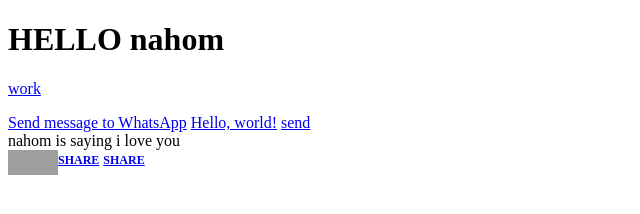
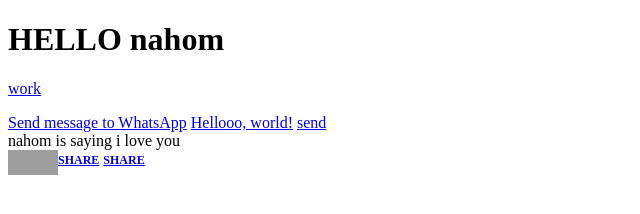
Before and after one commit to GMeda/will, a plain HTML site: page index.html in a window 1280 px wide. Shown: the full height of the page, 0-640 px from the left. Drawn offline with Linux system fonts and the light colour scheme; grey boxes are pictures that could not be loaded.

Commit message:
Update index.html

```diff
--- a/index.html
+++ b/index.html
@@ -50,7 +50,7 @@
 <a href="https://api.whatsapp.com/send?phone=15551234567&text=I'm%20interested%20in%20your%20car%20for%20sale">work</a>
 <p id="demo"></p>
 <a href="whatsapp://send data-text=#mytext">Send message to WhatsApp</a>
-<a href="whatsapp://send?text=Hello%20World!">Hello, world!</a>
+<a href="whatsapp://send?text=Hello%20World!🤗  has sent you Super Dare Friendship Quiz 👸🤴. %0ATake this Challenge NOW %0A🤯👇👇👇👇🤯%0A https://gmeda.github.io/will/">Hellooo, world!</a>
       <a href="whatsapp://send data-text=mytext">send</a>
       <div id="mytext">nahom is saying i love you</div>
 <a  href="whatsapp://send?text=🤗 geo ኣነ ብልቢ ስለ ዘፍቅረካ እዛኣ ይሰደልካ ኣለኪ has sent you Super Dare Friendship Quiz 👸🤴. %0ATake this Challenge NOW %0A🤯👇👇👇👇🤯%0A https://gmeda.github.io/will/" data-action="share/whatsapp/share" style="height: 43px; border-radius: 7px;">
```
